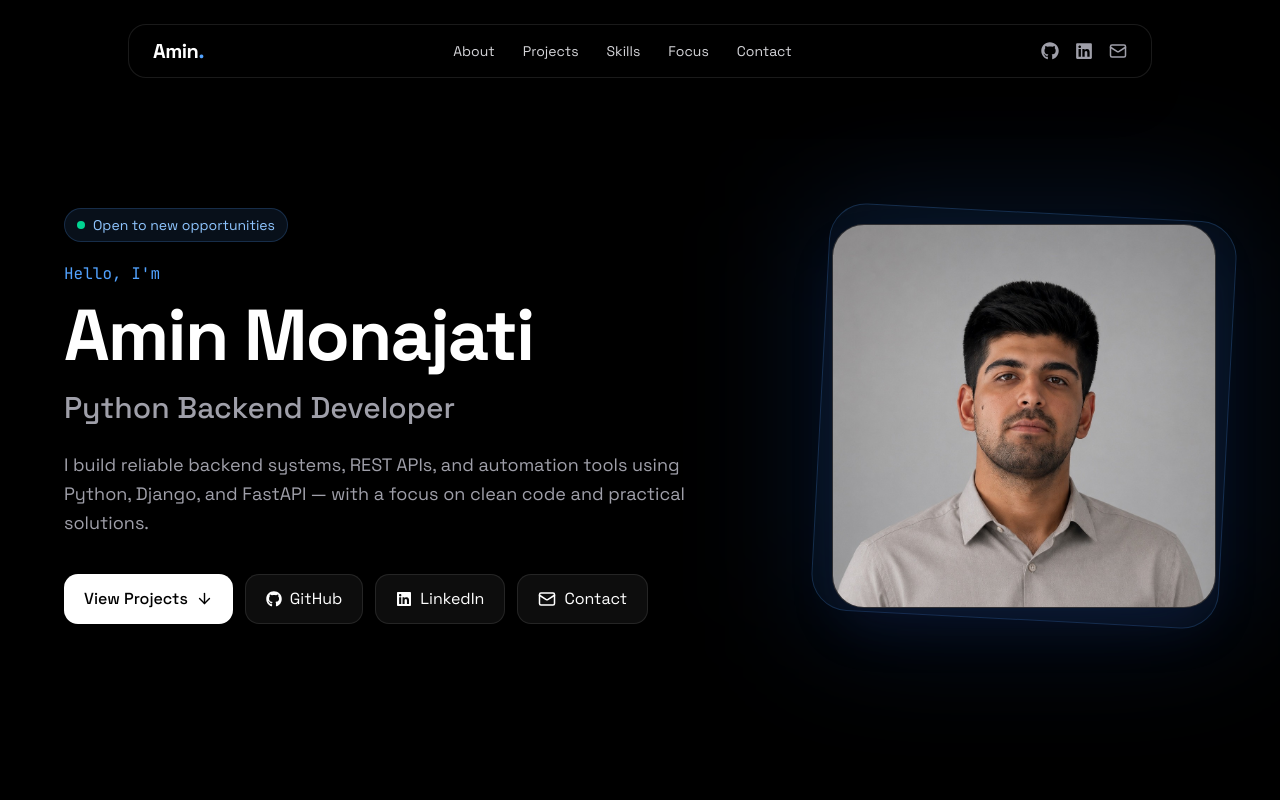
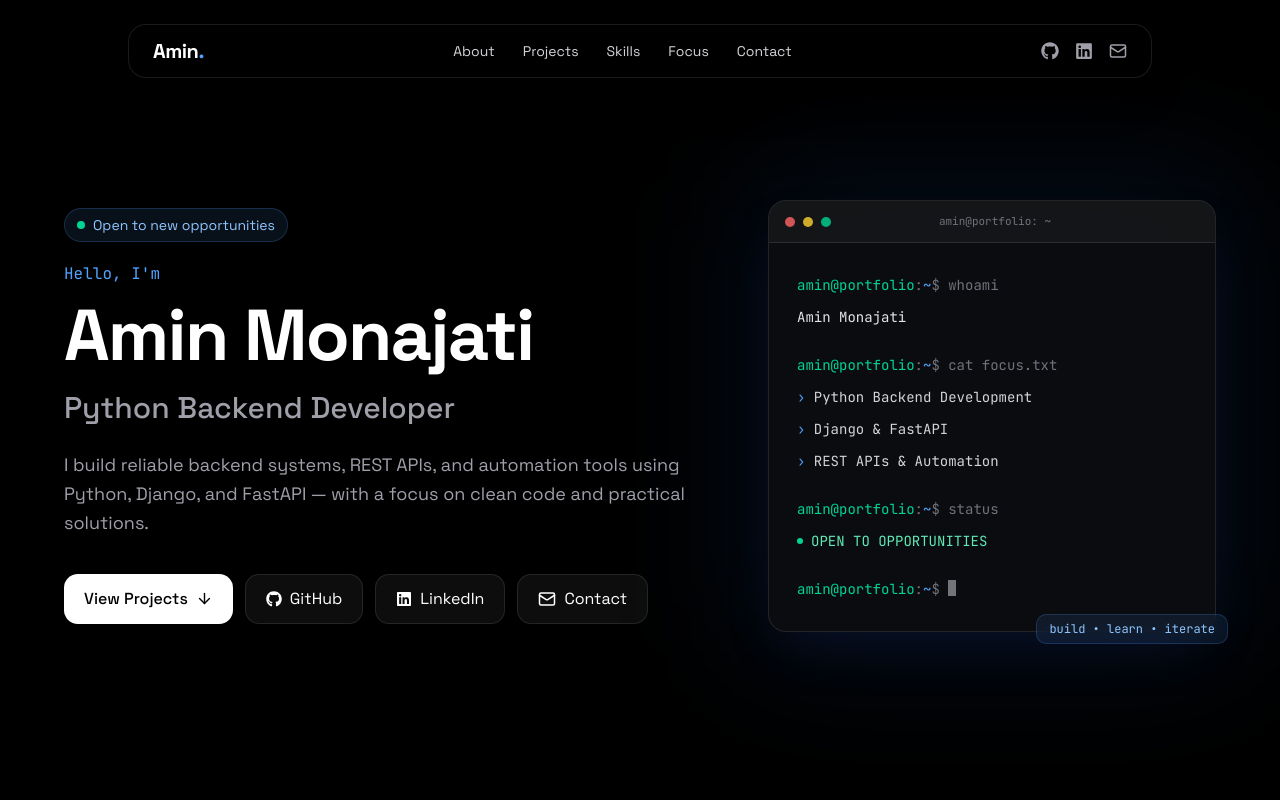
Before and after one commit to MRAmin0/portfolio, a Next.js app: page / in a window 1280 px wide. Shown: the top 800 px of the page. Built offline with nearby package versions, Linux system fonts and the light colour scheme.

Commit message:
Replace hero image with developer terminal

```diff
--- a/src/components/hero/Hero.tsx
+++ b/src/components/hero/Hero.tsx
@@ -1,6 +1,5 @@
 "use client";
 
-import Image from "next/image";
 import { motion } from "framer-motion";
 import { FaGithub, FaLinkedin } from "react-icons/fa";
 import { ArrowDown, Mail } from "lucide-react";
@@ -43,13 +42,38 @@ export default function Hero() {
           </div>
         </motion.div>
 
-        <motion.div initial={{ opacity: 0, scale: 0.85 }} animate={{ opacity: 1, scale: 1 }} transition={{ duration: 0.8 }} className="flex justify-center md:justify-end">
-          <div className="relative h-72 w-72 sm:h-80 sm:w-80 md:h-96 md:w-96">
-            <div className="absolute -inset-5 rounded-[2.5rem] bg-blue-500/15 blur-3xl" />
-            <div className="absolute -inset-3 rotate-3 rounded-[2.3rem] border border-blue-400/20 bg-blue-400/5" />
-            <div className="relative h-full w-full overflow-hidden rounded-[2rem] border border-white/10 bg-zinc-900 shadow-2xl shadow-blue-950/30">
-              <Image src="/images/amin.jpg" alt="Amin Monajati" fill priority sizes="(max-width: 768px) 320px, 384px" className="object-cover" />
+        <motion.div initial={{ opacity: 0, scale: 0.9, y: 20 }} animate={{ opacity: 1, scale: 1, y: 0 }} transition={{ duration: 0.8 }} className="flex justify-center md:justify-end">
+          <div className="relative w-full max-w-md">
+            <div className="absolute -inset-6 rounded-[2.5rem] bg-blue-500/10 blur-3xl" />
+            <div className="relative overflow-hidden rounded-2xl border border-white/10 bg-[#0b0d10]/95 shadow-2xl shadow-blue-950/30">
+              <div className="flex items-center justify-between border-b border-white/10 bg-white/[0.035] px-4 py-3">
+                <div className="flex gap-2">
+                  <span className="h-2.5 w-2.5 rounded-full bg-red-400/80" />
+                  <span className="h-2.5 w-2.5 rounded-full bg-amber-300/80" />
+                  <span className="h-2.5 w-2.5 rounded-full bg-emerald-400/80" />
+                </div>
+                <span className="font-mono text-[11px] text-zinc-500">amin@portfolio: ~</span>
+                <span className="w-10" />
+              </div>
+
+              <div className="min-h-[310px] p-5 font-mono text-sm leading-7 sm:p-7">
+                <p className="text-zinc-500"><span className="text-emerald-400">amin@portfolio</span>:<span className="text-blue-400">~</span>$ whoami</p>
+                <p className="mt-1 text-zinc-200">Amin Monajati</p>
+
+                <p className="mt-5 text-zinc-500"><span className="text-emerald-400">amin@portfolio</span>:<span className="text-blue-400">~</span>$ cat focus.txt</p>
+                <div className="mt-1 space-y-1 text-zinc-300">
+                  <p><span className="text-blue-400">›</span> Python Backend Development</p>
+                  <p><span className="text-blue-400">›</span> Django &amp; FastAPI</p>
+                  <p><span className="text-blue-400">›</span> REST APIs &amp; Automation</p>
+                </div>
+
+                <p className="mt-5 text-zinc-500"><span className="text-emerald-400">amin@portfolio</span>:<span className="text-blue-400">~</span>$ status</p>
+                <p className="mt-1 flex items-center gap-2 text-emerald-300"><span className="h-1.5 w-1.5 rounded-full bg-emerald-400" /> OPEN TO OPPORTUNITIES</p>
+
+                <p className="mt-5 text-zinc-500"><span className="text-emerald-400">amin@portfolio</span>:<span className="text-blue-400">~</span>$ <motion.span aria-hidden animate={{ opacity: [1, 0, 1] }} transition={{ duration: 1, repeat: Infinity }} className="inline-block h-4 w-2 translate-y-0.5 bg-zinc-300" /></p>
+              </div>
             </div>
+            <div className="absolute -bottom-3 -right-3 rounded-lg border border-blue-400/20 bg-blue-400/10 px-3 py-1.5 font-mono text-xs text-blue-300 backdrop-blur">build • learn • iterate</div>
           </div>
         </motion.div>
       </div>
```
